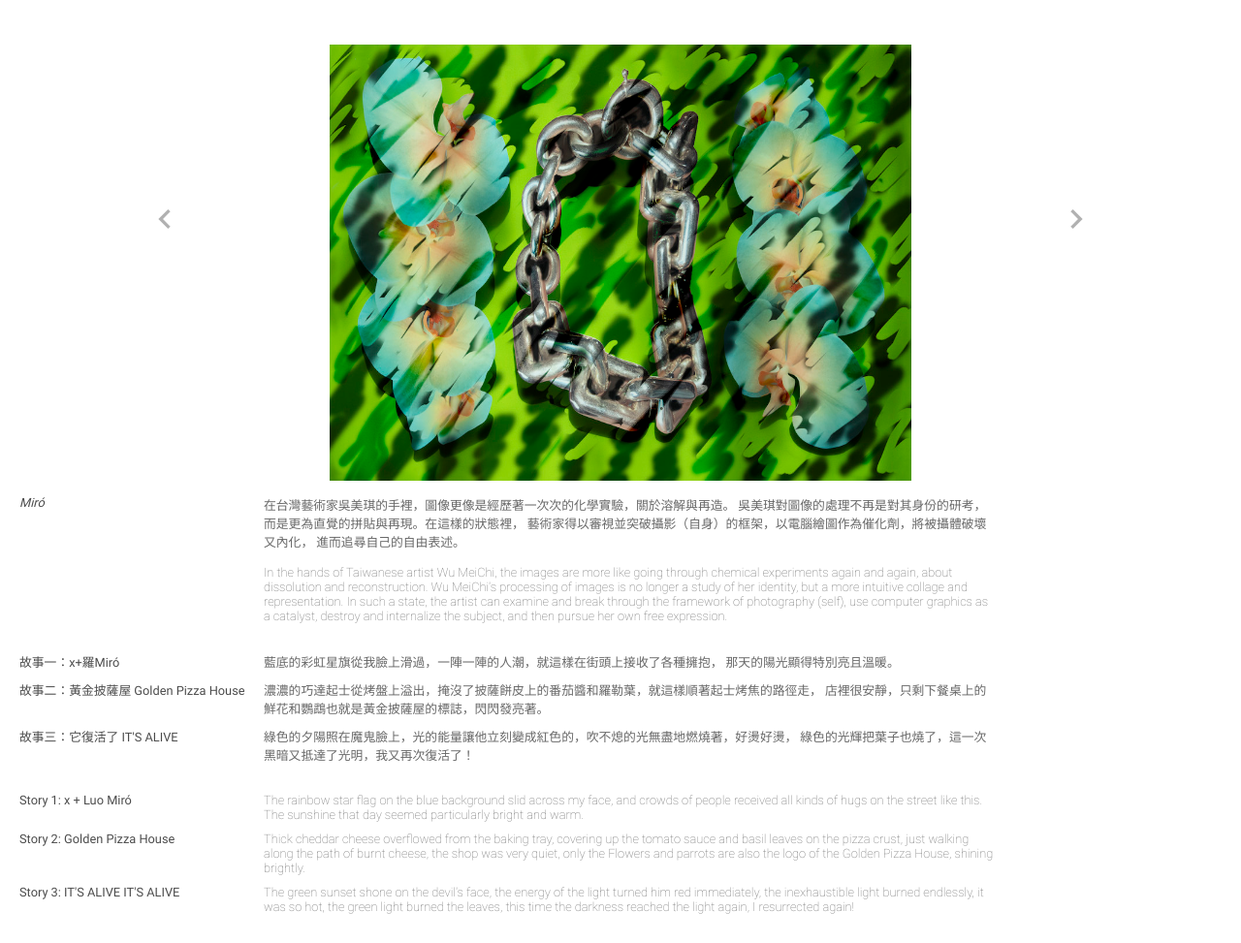
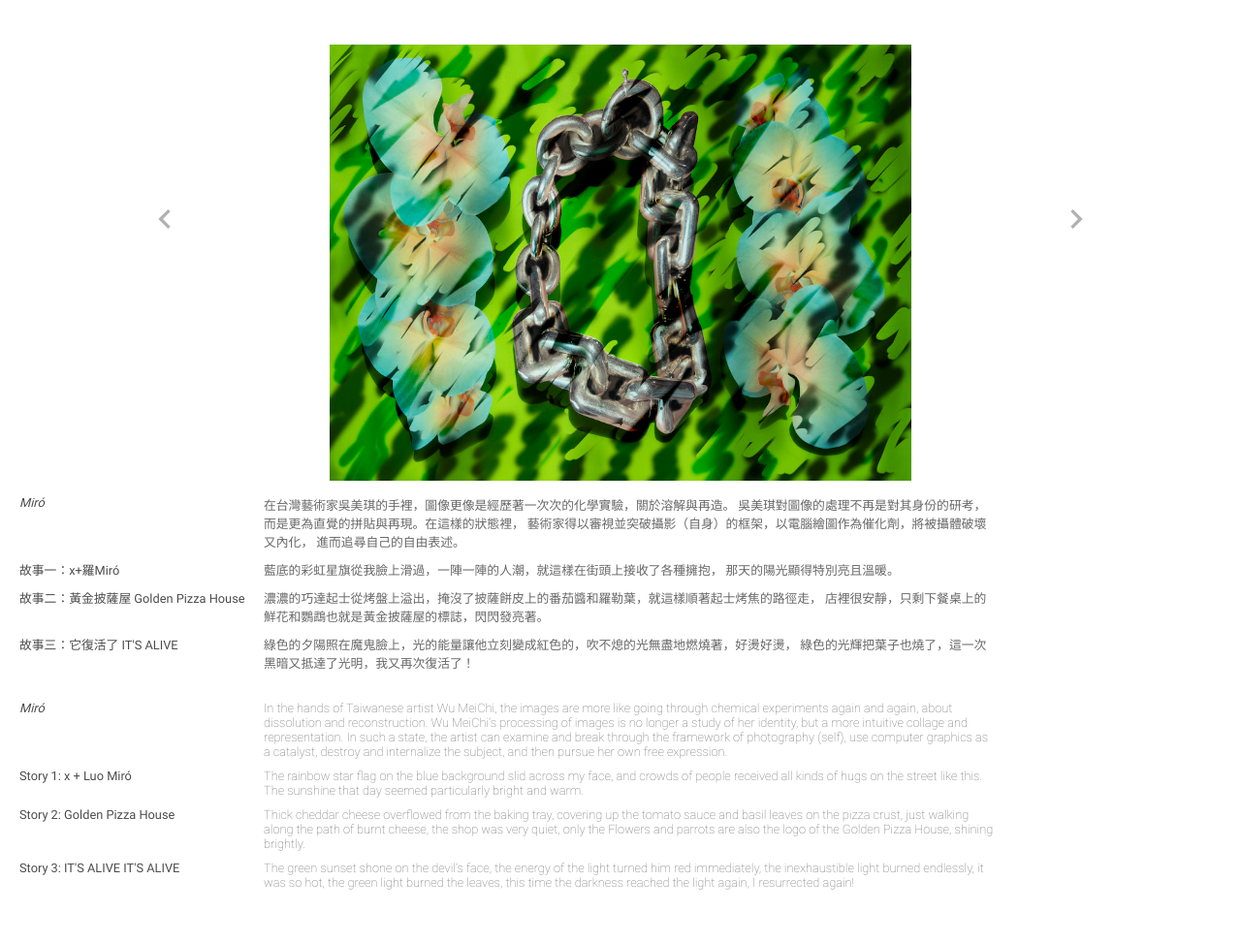
Before and after one commit to icansleep24hrs/wumeichi, a website: page pages/work-pages/miro.html in a window 1280 px wide. Shown: the part 79-1052 px from the top of the page at 97% size. After the commit the page ends 1027 px from the top, so only its background shows below. Drawn offline with Linux system fonts and the light colour scheme.

Commit message:
Rearrange miro info

```diff
--- a/pages/work-pages/miro.html
+++ b/pages/work-pages/miro.html
@@ -34,15 +34,6 @@
                 吳美琪對圖像的處理不再是對其身份的研考，而是更為直覺的拼貼與再現。在這樣的狀態裡，
                 藝術家得以審視並突破攝影（自身）的框架，以電腦繪圖作為催化劑，將被攝體破壞又內化，
                 進而追尋自己的自由表述。
-                <br>
-                <br>In the hands of Taiwanese artist Wu MeiChi,
-                the images are more like going through chemical experiments again and
-                again, about dissolution and reconstruction. Wu MeiChi's processing of
-                images is no longer a study of her identity, but a more intuitive collage
-                and representation. In such a state, the artist can examine and break
-                through the framework of photography (self), use computer graphics as a
-                catalyst, destroy and internalize the subject, and then pursue her own free
-                expression.
             </div>
             <div class="miro-story-container-chinese">
                 <div class="miro-story-title-chinese-1">故事一：x+羅Miró</div>
@@ -62,6 +53,17 @@
                 </div>
             </div>
             <div class="miro-story-container-english">
+                <div class="miro-work-title"><em>Miró</em></div>
+                <div class="miro-info-english">
+                    In the hands of Taiwanese artist Wu MeiChi,
+                    the images are more like going through chemical experiments again and
+                    again, about dissolution and reconstruction. Wu MeiChi's processing of
+                    images is no longer a study of her identity, but a more intuitive collage
+                    and representation. In such a state, the artist can examine and break
+                    through the framework of photography (self), use computer graphics as a
+                    catalyst, destroy and internalize the subject, and then pursue her own free
+                    expression.
+                </div>
                 <div class="miro-story-title-english-1">Story 1: x + Luo Miró</div>
                 <div class="miro-story-text-english-1">
                     The rainbow star flag on the blue background slid across my face, and
--- a/style.css
+++ b/style.css
@@ -353,8 +353,8 @@ input {
 }
 
 .miro-info-container {
-    row-gap: 30px;
-    grid-template-rows: auto 1fr;
+    row-gap: 0px;
+    grid-template-rows: auto auto;
 }
 
 .picnic-pub-info-container {
@@ -407,6 +407,10 @@ input {
     grid-row: 3 / 4;
 }
 
+.miro-work-title, .miro-work-text {
+    margin-bottom: 10px;
+}
+
 .miro-story-container-chinese, .miro-story-container-english {
     grid-column: 1 / 4;
     display: grid;
@@ -429,9 +433,14 @@ input {
 .miro-story-text-chinese-3,
 .miro-story-text-english-1,
 .miro-story-text-english-2,
-.miro-story-text-english-3 {
+.miro-story-text-english-3,
+.miro-info-english {
     font-weight: 100;
     color: rgb(104, 104, 104);
+}
+
+.miro-story-title-chinese-3, .miro-story-text-chinese-3 {
+    margin-bottom: 30px;
 }
 
 @media only screen and (max-width: 630px) {
@@ -746,7 +755,8 @@ input {
     .miro-story-text-chinese-1,
     .miro-story-text-chinese-2,
     .miro-story-text-english-1,
-    .miro-story-text-english-2 {
+    .miro-story-text-english-2,
+    .miro-info-english {
         margin-bottom: 5px;
     }
 
```
